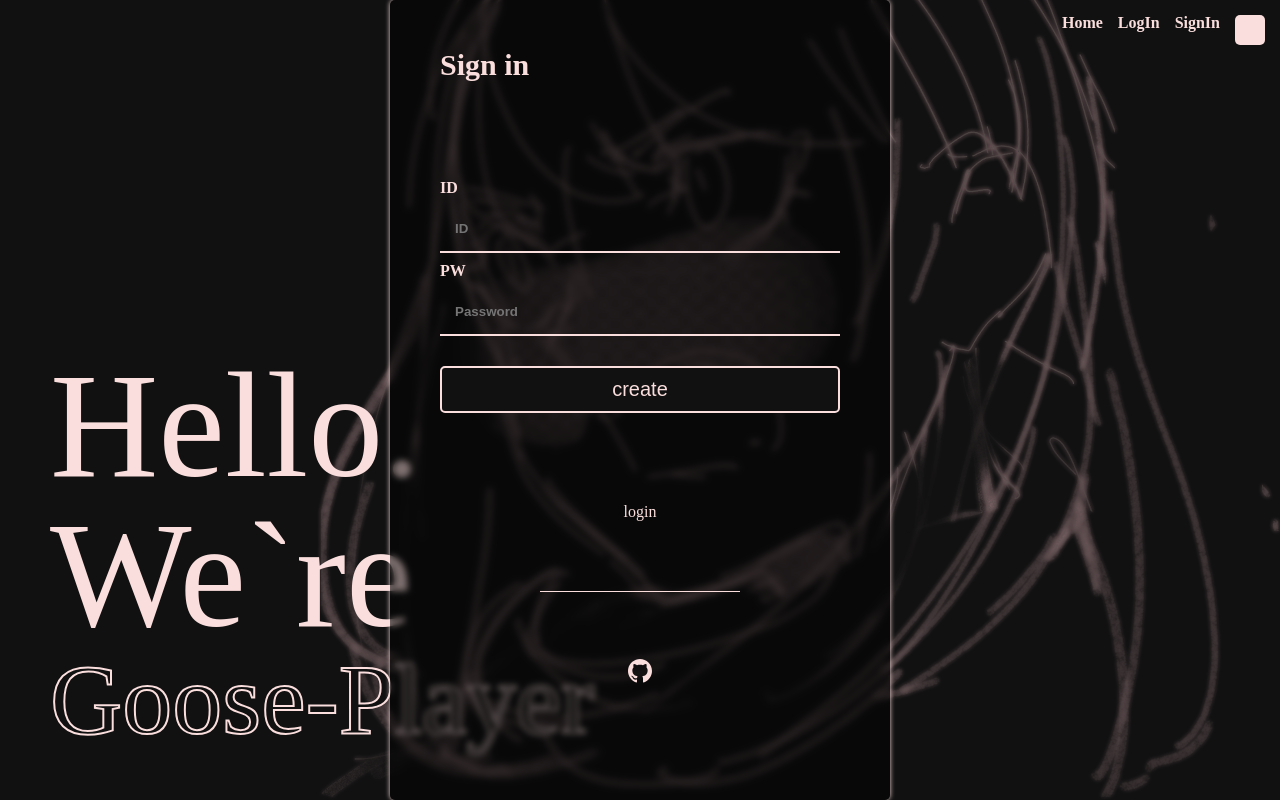
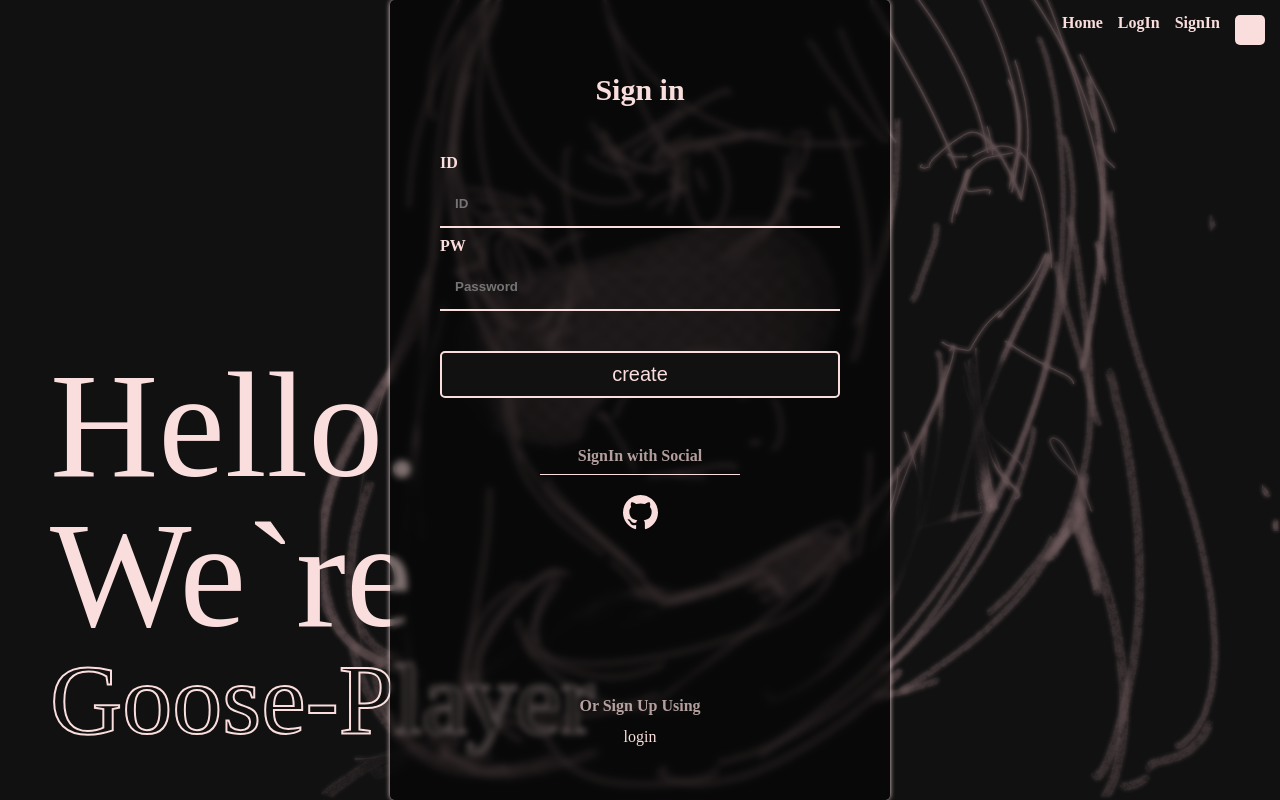
Before and after one commit to pengooseDev/goose_player_2, a Next.js app: page /user/create in a window 1280 px wide. Built offline with nearby package versions, Linux system fonts and the light colour scheme.

Commit message:
feat: SignIn Style 수정

```diff
--- a/components/icons/github.tsx
+++ b/components/icons/github.tsx
@@ -4,8 +4,8 @@ const Github = () => {
   return (
     <Svg
       xmlns="http://www.w3.org/2000/svg"
-      width="24"
-      height="24"
+      width="35"
+      height="35"
       viewBox="0 0 24 24"
     >
       <path d="M12 0c-6.626 0-12 5.373-12 12 0 5.302 3.438 9.8 8.207 11.387.599.111.793-.261.793-.577v-2.234c-3.338.726-4.033-1.416-4.033-1.416-.546-1.387-1.333-1.756-1.333-1.756-1.089-.745.083-.729.083-.729 1.205.084 1.839 1.237 1.839 1.237 1.07 1.834 2.807 1.304 3.492.997.107-.775.418-1.305.762-1.604-2.665-.305-5.467-1.334-5.467-5.931 0-1.311.469-2.381 1.236-3.221-.124-.303-.535-1.524.117-3.176 0 0 1.008-.322 3.301 1.23.957-.266 1.983-.399 3.003-.404 1.02.005 2.047.138 3.006.404 2.291-1.552 3.297-1.23 3.297-1.23.653 1.653.242 2.874.118 3.176.77.84 1.235 1.911 1.235 3.221 0 4.609-2.807 5.624-5.479 5.921.43.372.823 1.102.823 2.222v3.293c0 .319.192.694.801.576 4.765-1.589 8.199-6.086 8.199-11.386 0-6.627-5.373-12-12-12z" />
--- a/pages/user/create.tsx
+++ b/pages/user/create.tsx
@@ -40,6 +40,7 @@ const Create = () => {
         <div>Goose-Player</div>
       </TextMain>
       <Container>
+        <TopWrapper>
           <Title>Sign in</Title>
           <Form onSubmit={handleSubmit(onValid, onInvalid)}>
             <FormText>ID {errors.id ? errors.id.message : null}</FormText>
@@ -75,14 +76,15 @@ const Create = () => {
             />
             <Submit>create</Submit>
           </Form>
+          <SocialText>SignIn with Social</SocialText>
+          <Hr></Hr>
+          <SocialContainer>
+            <Github />
+          </SocialContainer>
+        </TopWrapper>
         <BottomWrapper>
-          <AnchorWrapper>
+          <SocialText>Or Sign Up Using</SocialText>
           <Link href="/login">login</Link>
-          </AnchorWrapper>
-          <Hr></Hr>
-          <SocialWrapper>
-            <Github />
-          </SocialWrapper>
         </BottomWrapper>
       </Container>
     </>
@@ -90,6 +92,39 @@ const Create = () => {
 };
 
 export default Create;
+
+const BottomWrapper = styled.div`
+  display: flex;
+  flex-direction: column;
+  justify-content: flex-end;
+  padding-bottom: 5px;
+  gap: 5px;
+  align-items: center;
+  height: 100px;
+  width: 100%;
+`;
+
+const SocialText = styled.div`
+  margin-bottom: 10px;
+  font-weight: 600;
+  opacity: 0.7;
+`;
+
+const SocialContainer = styled.div`
+  display: flex;
+  flex-direction: column;
+  align-content: center;
+  justify-content: center;
+  margin-top: 20px;
+`;
+
+const TopWrapper = styled.div`
+  margin-top: 25px;
+  display: flex;
+  flex-direction: column;
+  align-items: center;
+  width: 100%;
+`;
 
 const Container = styled(motion.div)`
   position: absolute;
@@ -106,6 +141,7 @@ const Container = styled(motion.div)`
 
   display: flex;
   flex-direction: column;
+  justify-content: space-between;
   align-items: center;
   transition: ease-in-out 0.15s;
 `;
@@ -113,7 +149,7 @@ const Container = styled(motion.div)`
 const Title = styled.div`
   font-size: 30px;
   width: 100%;
-  text-align: start;
+  text-align: center;
   font-weight: 600;
 `;
 
@@ -124,7 +160,7 @@ const Form = styled.form`
   display: flex;
   flex-direction: column;
   justify-content: space-between;
-  margin-top: 100px;
+  margin-top: 50px;
   margin-bottom: 20px;
 `;
 
@@ -147,7 +183,7 @@ const Input = styled.input`
 `;
 
 const Submit = styled.button`
-  margin-top: 20px;
+  margin: 30px 0 30px 0;
   padding: 10px;
   border-radius: 5px;
   background: ${({ theme }) => theme.background};
@@ -160,33 +196,6 @@ const Submit = styled.button`
     background: ${({ theme }) => theme.color};
     color: ${({ theme }) => theme.background};
   }
-`;
-
-const BottomWrapper = styled.div`
-  display: flex;
-  flex-direction: column;
-  justify-content: space-between;
-  align-items: center;
-  height: 100%;
-  width: 100%;
-`;
-
-const SocialWrapper = styled.div`
-  display: flex;
-  width: 100%;
-  gap: 10px;
-  align-items: center;
-  justify-content: center;
-  height: 100%;
-`;
-
-const AnchorWrapper = styled.div`
-  display: flex;
-  width: 100%;
-  flex-direction: column;
-  align-items: center;
-  justify-content: center;
-  height: 100%;
 `;
 
 const IC = styled.div`
```
Lines whose indentation alone changed are shown as unchanged.
